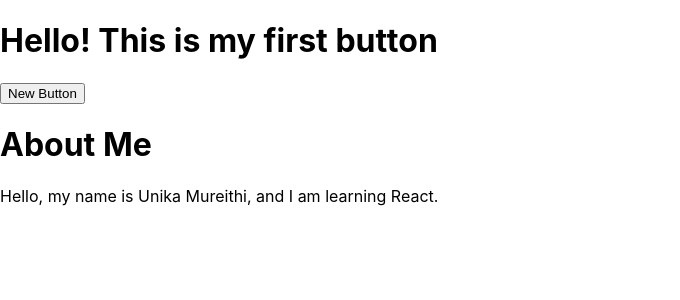
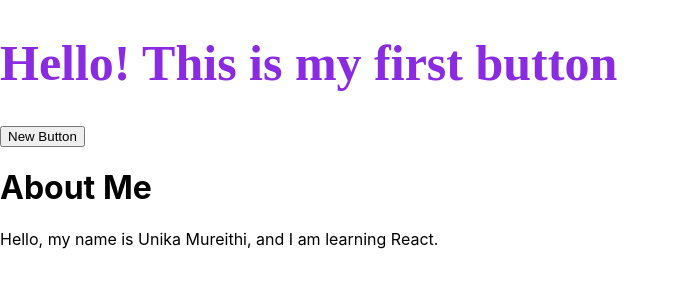
Before and after one commit to UnikaMureithi/react-fundamentals, a React (Create React App) app: page / in a window 1280 px wide. Shown: the top 300 px of the page, without its empty margins (0-680 px from the left). Built offline with nearby package versions, Linux system fonts and the light colour scheme.

Commit message:
feat: add styles

```diff
--- a/src/App.css
+++ b/src/App.css
@@ -1,38 +1,5 @@
-.App {
-  text-align: center;
+.h1{
+  font-size: 50px;
+  font-family: 'Times New Roman';
+  color: blueviolet;
 }
-
-.App-logo {
-  height: 40vmin;
-  pointer-events: none;
-}
-
-@media (prefers-reduced-motion: no-preference) {
-  .App-logo {
-    animation: App-logo-spin infinite 20s linear;
-  }
-}
-
-.App-header {
-  background-color: #282c34;
-  min-height: 100vh;
-  display: flex;
-  flex-direction: column;
-  align-items: center;
-  justify-content: center;
-  font-size: calc(10px + 2vmin);
-  color: white;
-}
-
-.App-link {
-  color: #61dafb;
-}
-
-@keyframes App-logo-spin {
-  from {
-    transform: rotate(0deg);
-  }
-  to {
-    transform: rotate(360deg);
-  }
-}
--- a/src/App.tsx
+++ b/src/App.tsx
@@ -7,7 +7,7 @@ import AboutPage from './components/AboutPage';
 function App() {
   return (
     <div>
-      <h1>Hello! This is my first button</h1>
+      <h1 className='h1'>Hello! This is my first button</h1>
       <Button/>
       <AboutPage/>
     </div>
```
